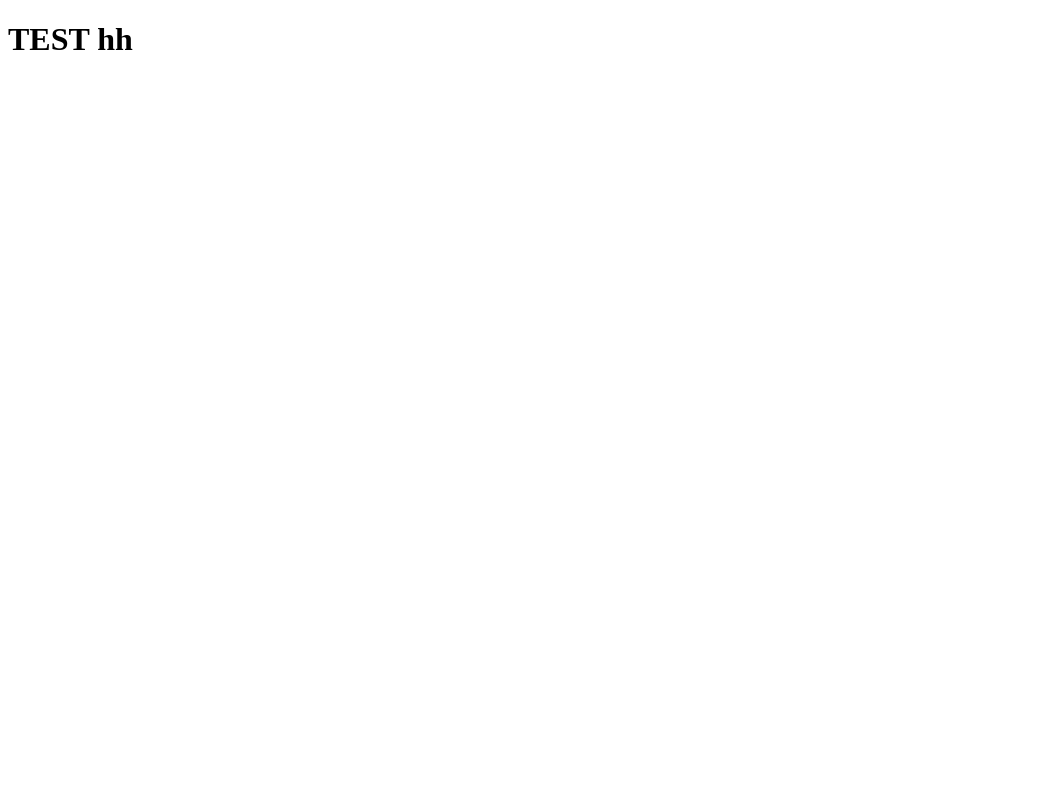
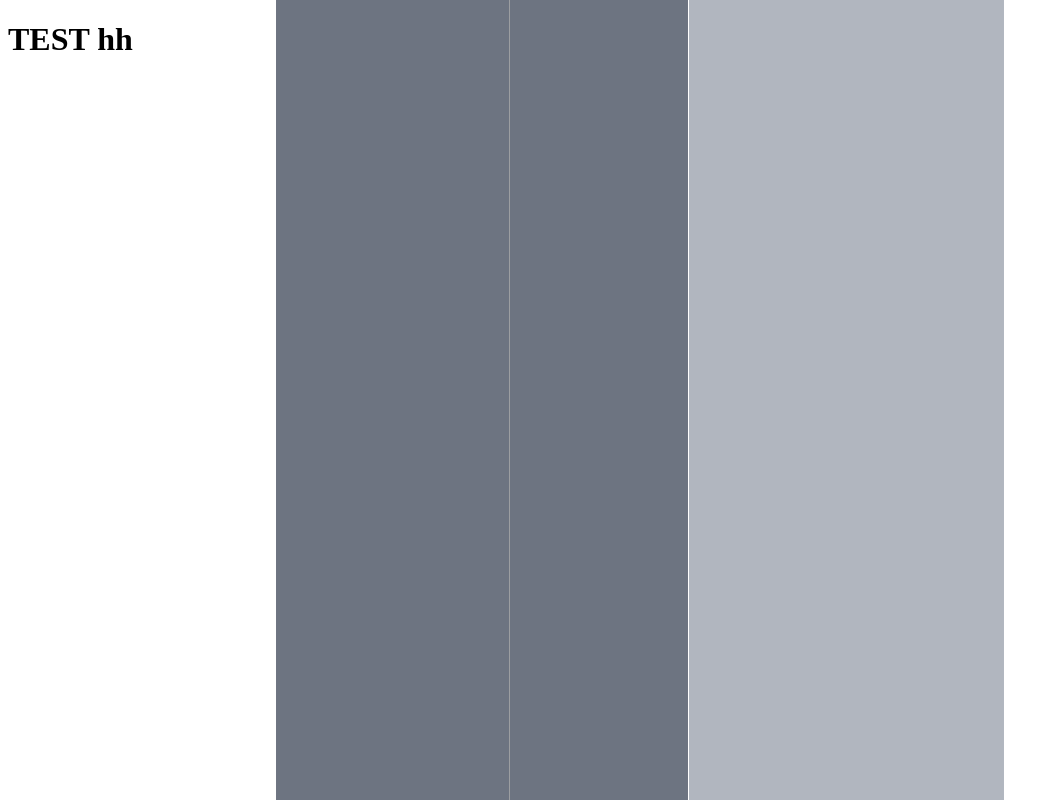
Before and after one commit to js-web-dev/js-1-media-projekt, a plain HTML site: page index.html in a window 1280 px wide. Shown: the whole page, without its empty margins (0-1059 px from the left). Drawn offline with Linux system fonts and the light colour scheme; the site is published under a folder, as on GitHub Pages, so addresses that start at the root find nothing.

Commit message:
change path to relative in css

```diff
--- a/css/stile.css
+++ b/css/stile.css
@@ -1,5 +1,5 @@
 body {
-    background-image: url("/bilder/hintergrund.gif");
+    background-image: url("./../bilder/hintergrund.gif");
     background-repeat: repeat-y;
     background-position: center center;
 }
```
